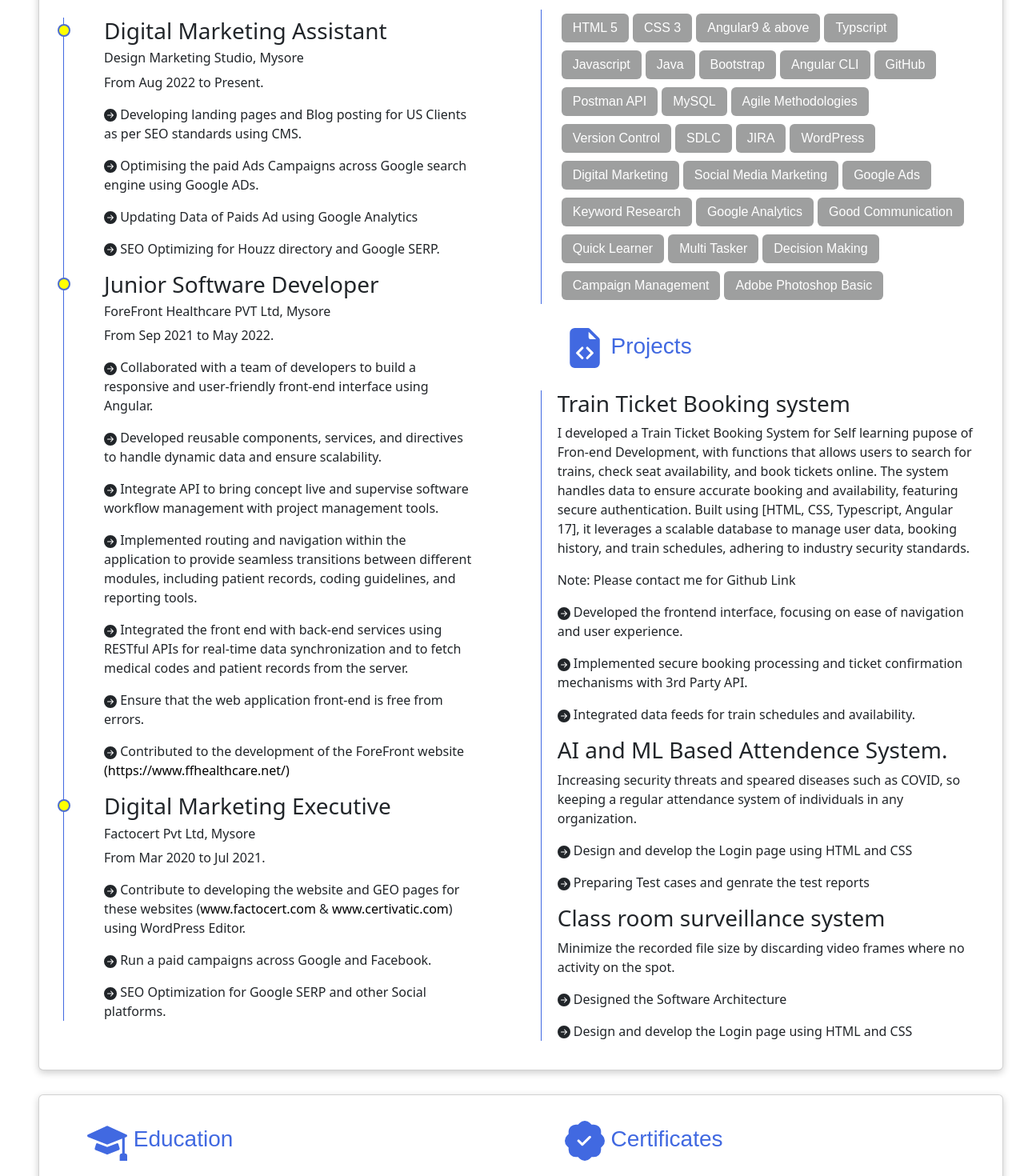
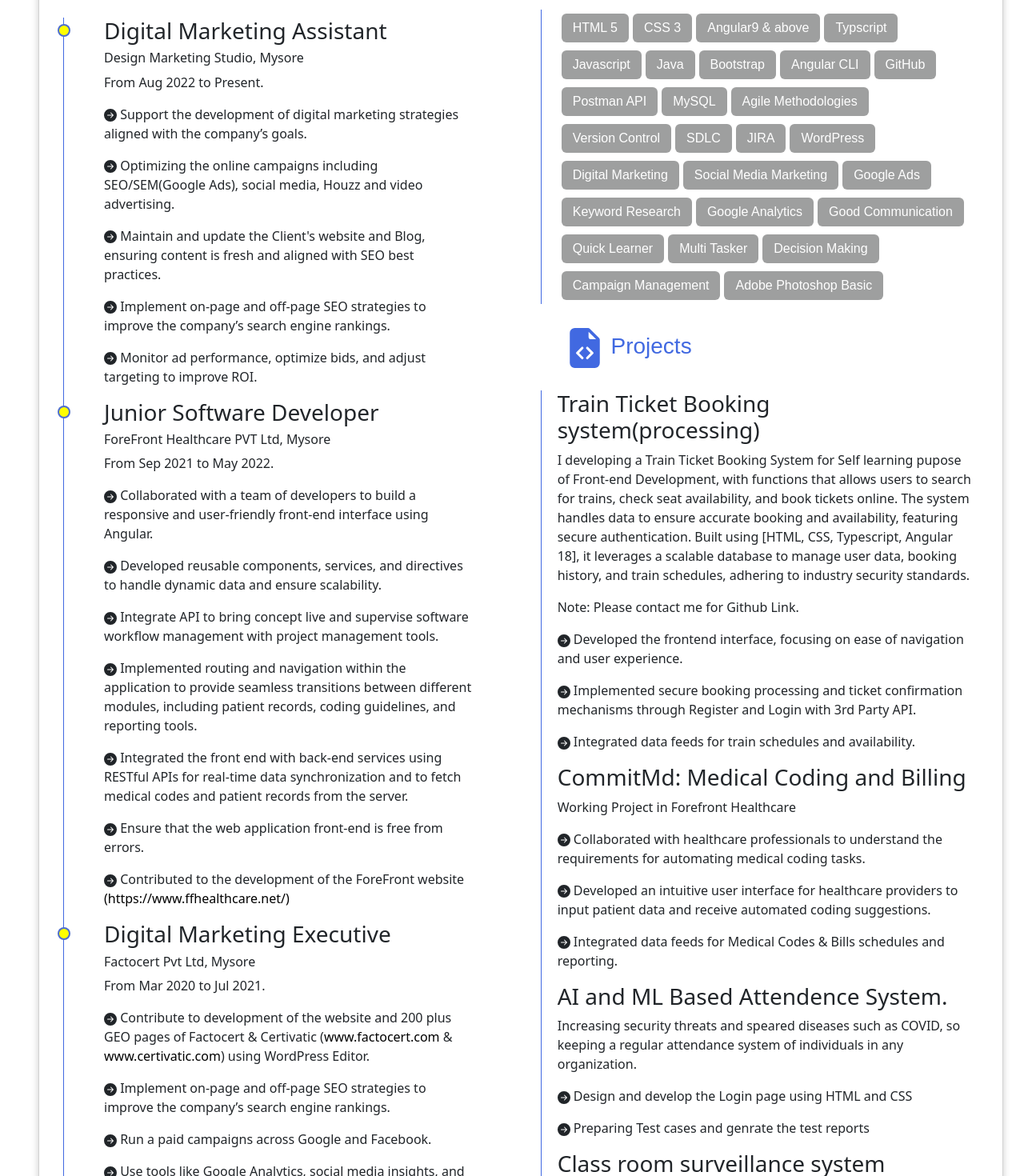
Before and after one commit to sumsnss20/MyResume, an Angular app: page / in a window 1280 px wide. Shown: the part 620-2090 px from the top of the page at 80% size. Built offline with nearby package versions, Linux system fonts and the light colour scheme.

Commit message:
Resume with key points

```diff
--- a/src/app/resume24/resume24.component.html
+++ b/src/app/resume24/resume24.component.html
@@ -93,11 +93,11 @@
 
             </div>
         </div>
-           <!---Social Links End-->
+        <!---Social Link Details End-->
 
-        <!---Experance and Skills Destails Start-->
+        <!---Experance and Technical Skills Destails Start-->
         <div class="card">
-                <!---- *******Education ******-->
+                <!---- *******Expreiance ******-->
                 <main class="row">
                     <section class="col">
                         <header class="title">
@@ -114,16 +114,19 @@
                                     <p>From Aug 2022 to Present.</p>
                                      <p><svg xmlns="http://www.w3.org/2000/svg" width="16" height="16" fill="currentColor" class="bi bi-arrow-right-circle-fill" viewBox="0 0 16 16">
                                         <path d="M8 0a8 8 0 1 1 0 16A8 8 0 0 1 8 0M4.5 7.5a.5.5 0 0 0 0 1h5.793l-2.147 2.146a.5.5 0 0 0 .708.708l3-3a.5.5 0 0 0 0-.708l-3-3a.5.5 0 1 0-.708.708L10.293 7.5z"/>
-                                    </svg> Developing landing pages and Blog posting for US Clients as per SEO standards using CMS.</p>
+                                    </svg> Support the development of digital marketing strategies aligned with the company’s goals.</p>
                                      <p><svg xmlns="http://www.w3.org/2000/svg" width="16" height="16" fill="currentColor" class="bi bi-arrow-right-circle-fill" viewBox="0 0 16 16">
                                         <path d="M8 0a8 8 0 1 1 0 16A8 8 0 0 1 8 0M4.5 7.5a.5.5 0 0 0 0 1h5.793l-2.147 2.146a.5.5 0 0 0 .708.708l3-3a.5.5 0 0 0 0-.708l-3-3a.5.5 0 1 0-.708.708L10.293 7.5z"/>
-                                    </svg> Optimising the paid Ads Campaigns across Google search engine using Google ADs.</p>
+                                    </svg> Optimizing the online campaigns including SEO/SEM(Google Ads), social media, Houzz and video advertising.</p>
                                      <p><svg xmlns="http://www.w3.org/2000/svg" width="16" height="16" fill="currentColor" class="bi bi-arrow-right-circle-fill" viewBox="0 0 16 16">
                                         <path d="M8 0a8 8 0 1 1 0 16A8 8 0 0 1 8 0M4.5 7.5a.5.5 0 0 0 0 1h5.793l-2.147 2.146a.5.5 0 0 0 .708.708l3-3a.5.5 0 0 0 0-.708l-3-3a.5.5 0 1 0-.708.708L10.293 7.5z"/>
-                                    </svg> Updating Data of Paids Ad using Google Analytics</p>
+                                    </svg> Maintain and update the Client's website and Blog, ensuring content is fresh and aligned with SEO best practices.</p>
                                      <p><svg xmlns="http://www.w3.org/2000/svg" width="16" height="16" fill="currentColor" class="bi bi-arrow-right-circle-fill" viewBox="0 0 16 16">
                                         <path d="M8 0a8 8 0 1 1 0 16A8 8 0 0 1 8 0M4.5 7.5a.5.5 0 0 0 0 1h5.793l-2.147 2.146a.5.5 0 0 0 .708.708l3-3a.5.5 0 0 0 0-.708l-3-3a.5.5 0 1 0-.708.708L10.293 7.5z"/>
-                                    </svg> SEO Optimizing for Houzz directory and Google SERP.</p>
+                                    </svg> Implement on-page and off-page SEO strategies to improve the company’s search engine rankings.</p>
+                                    <p><svg xmlns="http://www.w3.org/2000/svg" width="16" height="16" fill="currentColor" class="bi bi-arrow-right-circle-fill" viewBox="0 0 16 16">
+                                        <path d="M8 0a8 8 0 1 1 0 16A8 8 0 0 1 8 0M4.5 7.5a.5.5 0 0 0 0 1h5.793l-2.147 2.146a.5.5 0 0 0 .708.708l3-3a.5.5 0 0 0 0-.708l-3-3a.5.5 0 1 0-.708.708L10.293 7.5z"/>
+                                    </svg> Monitor ad performance, optimize bids, and adjust targeting to improve ROI.</p>
                                 </div>
                                 <div class="box">
                                     <h3>Junior Software Developer</h3>
@@ -160,14 +163,17 @@
                                     <p>From Mar 2020 to Jul 2021.</p>
                                      <p><svg xmlns="http://www.w3.org/2000/svg" width="16" height="16" fill="currentColor" class="bi bi-arrow-right-circle-fill" viewBox="0 0 16 16">
                                         <path d="M8 0a8 8 0 1 1 0 16A8 8 0 0 1 8 0M4.5 7.5a.5.5 0 0 0 0 1h5.793l-2.147 2.146a.5.5 0 0 0 .708.708l3-3a.5.5 0 0 0 0-.708l-3-3a.5.5 0 1 0-.708.708L10.293 7.5z"/>
-                                    </svg> Contribute to developing the website and GEO pages for these websites (<a href="https://factocert.com/">www.factocert.com </a>  & <a href="https://certivatic.com/">www.certivatic.com</a>)
+                                    </svg> Contribute to development of the website and 200 plus GEO pages of Factocert & Certivatic (<a href="https://factocert.com/">www.factocert.com </a>  & <a href="https://certivatic.com/">www.certivatic.com</a>)
                                              using WordPress Editor.</p>
+                                     <p><svg xmlns="http://www.w3.org/2000/svg" width="16" height="16" fill="currentColor" class="bi bi-arrow-right-circle-fill" viewBox="0 0 16 16">
+                                        <path d="M8 0a8 8 0 1 1 0 16A8 8 0 0 1 8 0M4.5 7.5a.5.5 0 0 0 0 1h5.793l-2.147 2.146a.5.5 0 0 0 .708.708l3-3a.5.5 0 0 0 0-.708l-3-3a.5.5 0 1 0-.708.708L10.293 7.5z"/>
+                                    </svg> Implement on-page and off-page SEO strategies to improve the company’s search engine rankings.</p>
                                     <p><svg xmlns="http://www.w3.org/2000/svg" width="16" height="16" fill="currentColor" class="bi bi-arrow-right-circle-fill" viewBox="0 0 16 16">
                                         <path d="M8 0a8 8 0 1 1 0 16A8 8 0 0 1 8 0M4.5 7.5a.5.5 0 0 0 0 1h5.793l-2.147 2.146a.5.5 0 0 0 .708.708l3-3a.5.5 0 0 0 0-.708l-3-3a.5.5 0 1 0-.708.708L10.293 7.5z"/>
                                     </svg> Run a paid campaigns across Google and Facebook.</p>
                                     <p><svg xmlns="http://www.w3.org/2000/svg" width="16" height="16" fill="currentColor" class="bi bi-arrow-right-circle-fill" viewBox="0 0 16 16">
                                         <path d="M8 0a8 8 0 1 1 0 16A8 8 0 0 1 8 0M4.5 7.5a.5.5 0 0 0 0 1h5.793l-2.147 2.146a.5.5 0 0 0 .708.708l3-3a.5.5 0 0 0 0-.708l-3-3a.5.5 0 1 0-.708.708L10.293 7.5z"/>
-                                    </svg> SEO Optimization for Google SERP and other Social platforms.</p>
+                                    </svg> Use tools like Google Analytics, social media insights, and other marketing software to track and report on digital campaign performance.</p>
                                 </div>
                             </div>
                      </section>
@@ -228,25 +234,38 @@
 
                         <div class="contentsright">
 
-                            <h3>Train Ticket Booking system</h3>
+                                    <h3>Train Ticket Booking system(processing)</h3>
                                     <p>
-                                        I developed a Train Ticket Booking System for Self learning pupose of Fron-end Development, with functions that allows users to search for trains, check seat availability,
+                                        I developing a Train Ticket Booking System for Self learning pupose of Front-end Development, with functions that allows users to search for trains, check seat availability,
                                         and book tickets online. The system handles data to ensure accurate booking and availability,
                                         featuring secure authentication.
-                                        Built using [HTML, CSS, Typescript, Angular 17], it leverages a
+                                        Built using [HTML, CSS, Typescript, Angular 18], it leverages a
                                         scalable database to manage user data, booking history, and train schedules, adhering to industry security
                                         standards.
                                     </p>
-                                    <p>Note: Please contact me for Github Link</p>
+                                    <p>Note: Please contact me for Github Link.</p>
                                     <p><svg xmlns="http://www.w3.org/2000/svg" width="16" height="16" fill="currentColor" class="bi bi-arrow-right-circle-fill" viewBox="0 0 16 16">
                                         <path d="M8 0a8 8 0 1 1 0 16A8 8 0 0 1 8 0M4.5 7.5a.5.5 0 0 0 0 1h5.793l-2.147 2.146a.5.5 0 0 0 .708.708l3-3a.5.5 0 0 0 0-.708l-3-3a.5.5 0 1 0-.708.708L10.293 7.5z"/>
                                     </svg> Developed the frontend interface, focusing on ease of navigation and user experience.</p>
                                     <p><svg xmlns="http://www.w3.org/2000/svg" width="16" height="16" fill="currentColor" class="bi bi-arrow-right-circle-fill" viewBox="0 0 16 16">
                                         <path d="M8 0a8 8 0 1 1 0 16A8 8 0 0 1 8 0M4.5 7.5a.5.5 0 0 0 0 1h5.793l-2.147 2.146a.5.5 0 0 0 .708.708l3-3a.5.5 0 0 0 0-.708l-3-3a.5.5 0 1 0-.708.708L10.293 7.5z"/>
-                                    </svg> Implemented secure booking processing and ticket confirmation mechanisms with 3rd Party API.</p>
+                                    </svg> Implemented secure booking processing and ticket confirmation mechanisms through Register and Login with 3rd Party API.</p>
                                     <p><svg xmlns="http://www.w3.org/2000/svg" width="16" height="16" fill="currentColor" class="bi bi-arrow-right-circle-fill" viewBox="0 0 16 16">
                                         <path d="M8 0a8 8 0 1 1 0 16A8 8 0 0 1 8 0M4.5 7.5a.5.5 0 0 0 0 1h5.793l-2.147 2.146a.5.5 0 0 0 .708.708l3-3a.5.5 0 0 0 0-.708l-3-3a.5.5 0 1 0-.708.708L10.293 7.5z"/>
                                     </svg> Integrated data feeds for train schedules and availability.</p>
+
+                                    <h3>CommitMd: Medical Coding and Billing</h3>
+                                    <p>Working Project in Forefront Healthcare</p>
+                                    <p><svg xmlns="http://www.w3.org/2000/svg" width="16" height="16" fill="currentColor" class="bi bi-arrow-right-circle-fill" viewBox="0 0 16 16">
+                                        <path d="M8 0a8 8 0 1 1 0 16A8 8 0 0 1 8 0M4.5 7.5a.5.5 0 0 0 0 1h5.793l-2.147 2.146a.5.5 0 0 0 .708.708l3-3a.5.5 0 0 0 0-.708l-3-3a.5.5 0 1 0-.708.708L10.293 7.5z"/>
+                                    </svg> Collaborated with healthcare professionals to understand the requirements for automating medical coding tasks.</p>
+                                    <p><svg xmlns="http://www.w3.org/2000/svg" width="16" height="16" fill="currentColor" class="bi bi-arrow-right-circle-fill" viewBox="0 0 16 16">
+                                        <path d="M8 0a8 8 0 1 1 0 16A8 8 0 0 1 8 0M4.5 7.5a.5.5 0 0 0 0 1h5.793l-2.147 2.146a.5.5 0 0 0 .708.708l3-3a.5.5 0 0 0 0-.708l-3-3a.5.5 0 1 0-.708.708L10.293 7.5z"/>
+                                    </svg> Developed an intuitive user interface for healthcare providers to input patient data and receive automated coding suggestions.</p>
+                                    <p><svg xmlns="http://www.w3.org/2000/svg" width="16" height="16" fill="currentColor" class="bi bi-arrow-right-circle-fill" viewBox="0 0 16 16">
+                                        <path d="M8 0a8 8 0 1 1 0 16A8 8 0 0 1 8 0M4.5 7.5a.5.5 0 0 0 0 1h5.793l-2.147 2.146a.5.5 0 0 0 .708.708l3-3a.5.5 0 0 0 0-.708l-3-3a.5.5 0 1 0-.708.708L10.293 7.5z"/>
+                                    </svg> Integrated data feeds for Medical Codes & Bills schedules and reporting.</p>
+
 
                                     <h3>AI and ML Based Attendence System.</h3>
                                     <p>Increasing security threats and speared diseases such as COVID, so keeping a regular attendance system of
@@ -266,9 +285,6 @@
                                     <p><svg xmlns="http://www.w3.org/2000/svg" width="16" height="16" fill="currentColor" class="bi bi-arrow-right-circle-fill" viewBox="0 0 16 16">
                                         <path d="M8 0a8 8 0 1 1 0 16A8 8 0 0 1 8 0M4.5 7.5a.5.5 0 0 0 0 1h5.793l-2.147 2.146a.5.5 0 0 0 .708.708l3-3a.5.5 0 0 0 0-.708l-3-3a.5.5 0 1 0-.708.708L10.293 7.5z"/>
                                     </svg> Design and develop the Login page using HTML and CSS</p>
-                                    <!-- <p><svg xmlns="http://www.w3.org/2000/svg" width="16" height="16" fill="currentColor" class="bi bi-arrow-right-circle-fill" viewBox="0 0 16 16">
-                                        <path d="M8 0a8 8 0 1 1 0 16A8 8 0 0 1 8 0M4.5 7.5a.5.5 0 0 0 0 1h5.793l-2.147 2.146a.5.5 0 0 0 .708.708l3-3a.5.5 0 0 0 0-.708l-3-3a.5.5 0 1 0-.708.708L10.293 7.5z"/>
-                                    </svg> Integrate the Image processing Algorith to Execution with C#(.net frame work)</p>         -->
 
                         </div>
 
@@ -280,9 +296,9 @@
     <!---- ******* Skills End ******-->
                 </main>
         </div>
-         <!---- ******* Experinace and Techinacal Skills, Projects amd Certifiactes End ******-->
+         <!----Experinace and Techinacal Skills, Projects amd Certifiactes End -->
 
-     <!---- ******* Education  and Certifiactes Start ******-->
+         <!---- ******* Education and Certifiactes Start ******-->
          <div class="card">
         <!---- *******Education Details Start ******-->
         <main class="row">
@@ -319,9 +335,7 @@
                     </div>
              </section>
 
-
-    <!---- *******Experinace End ******-->
-
+    <!---- *******Education Details End ******-->
 
     <!---- *******Techinacal Skills Start ******-->
 
@@ -384,11 +398,10 @@
         </div>
 
          </section>
-<!---- ******* Skills End ******-->
+        <!---- Techinal Skills End ******-->
 
         </main>
          </div>
          <!---- ******* Education  and Certifiactes End ******-->
-
     </div>
 </div>
--- a/src/app/resume24/resume24.component.ts
+++ b/src/app/resume24/resume24.component.ts
@@ -10,7 +10,7 @@ import { Component } from '@angular/core';
 export class Resume24Component {
 
 
-  eMail: string = " sumanharsha1997@gmail.com";
+  eMail: string = " suman.suresh11120@gmail.com";
 
 
 }
```
Lines whose indentation alone changed are shown as unchanged.
